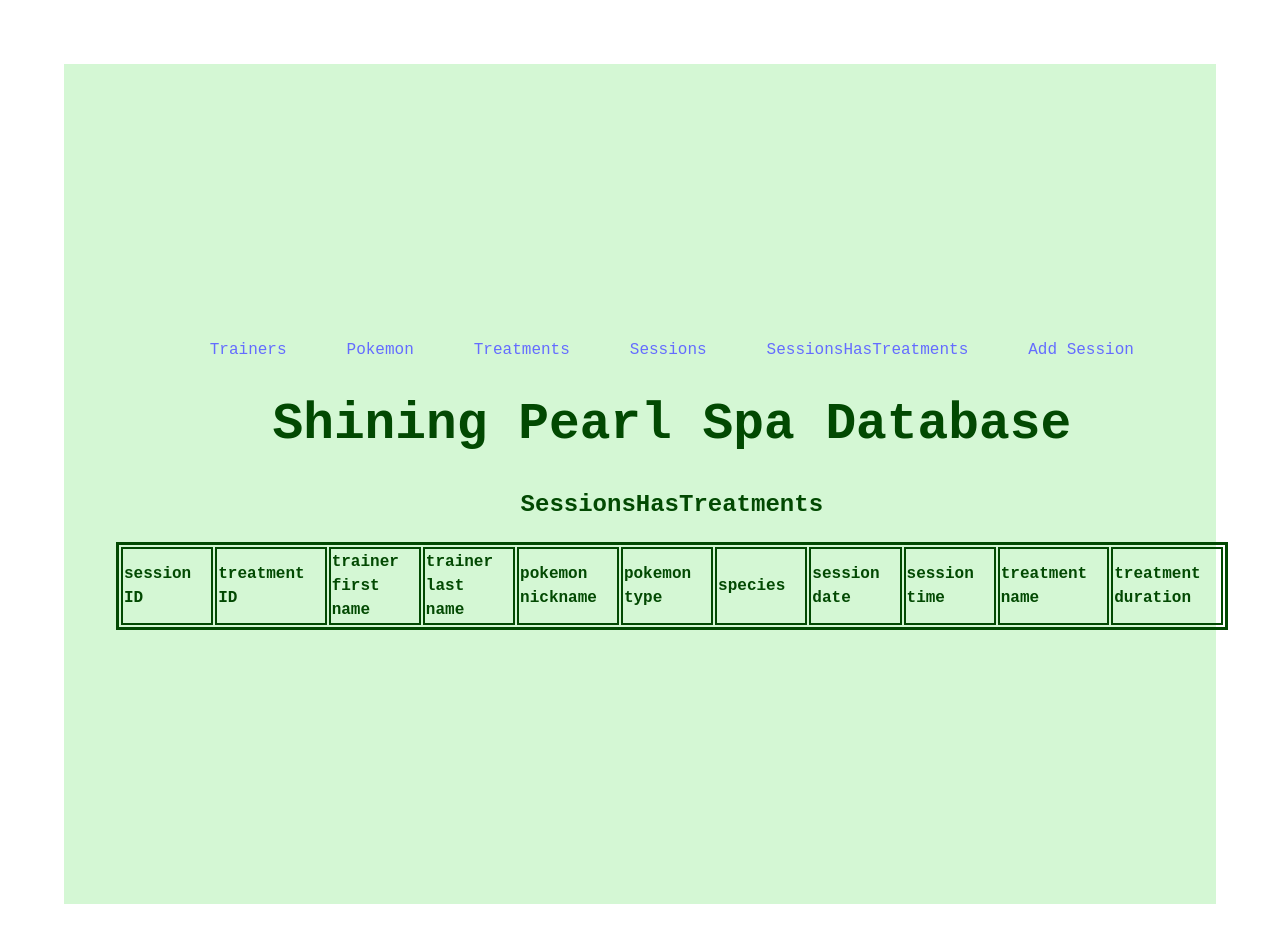
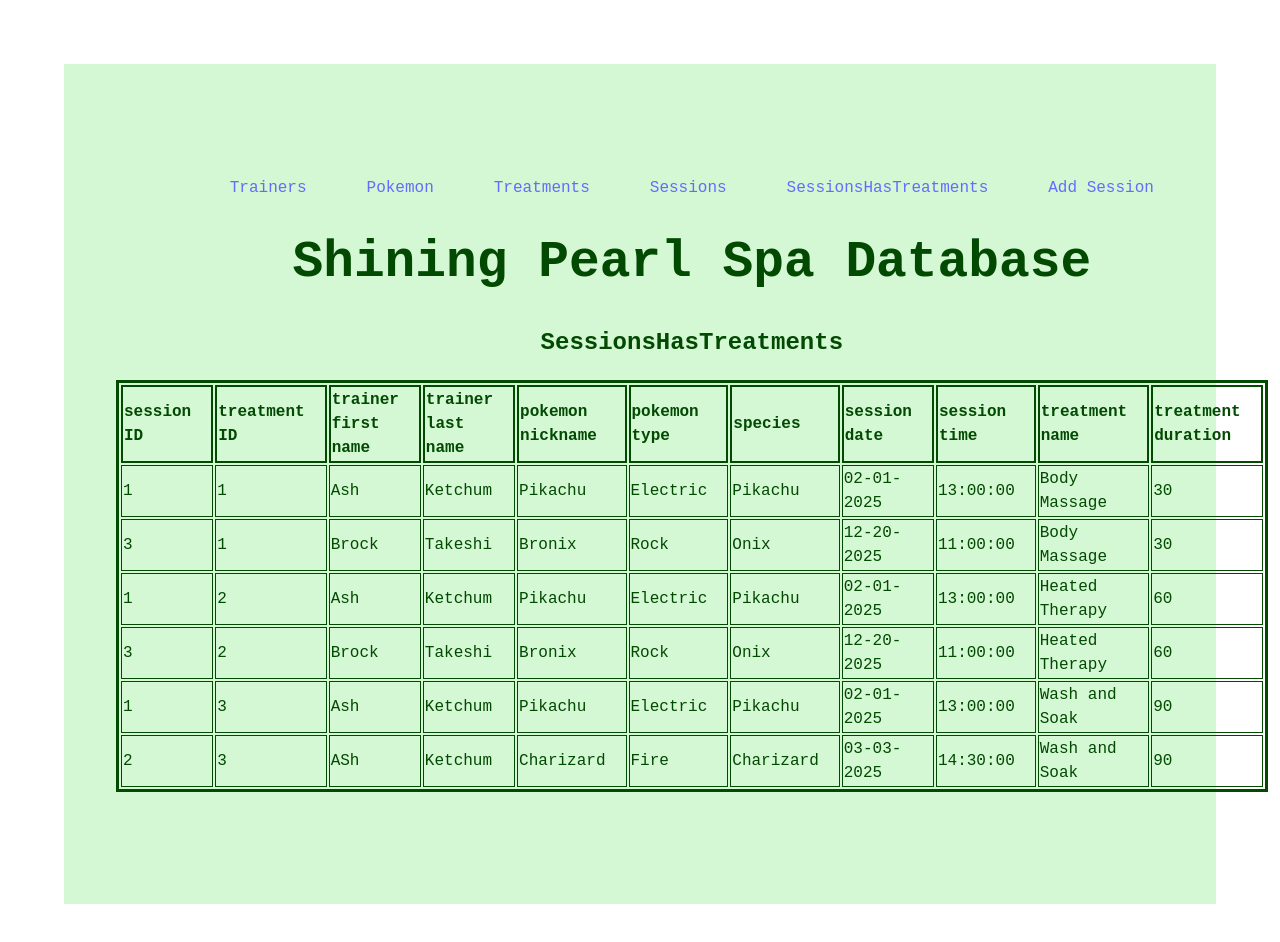
Before and after one commit to htsiang/cs340_project, a React (Vite) app in the folder 340_proj_app/: page /sessionshastreatments in a window 1280 px wide. Shown: the top 942 px of the page. Built offline with nearby package versions, Linux system fonts and the light colour scheme.

Commit message:
Added hard-coded sample data.

```diff
--- a/340_proj_app/src/components/PokemonTable.jsx
+++ b/340_proj_app/src/components/PokemonTable.jsx
@@ -3,6 +3,40 @@ import '../App.css';
 import PokemonTableRow from './PokemonTableRow';
 
 function PokemonTable({ pokemon }){
+    pokemon = [{
+        pokemonId: 1,
+        nickname: "Pikachu",
+        firstName: "Ash",
+        lastName: "Ketchum",
+        pokemonType: "Electric",
+        species: "Pikachu",
+        notes: "Minimize cheek contact during face massage."
+    },{
+        pokemonId: 2,
+        nickname: "Charizard",
+        firstName: "Ash",
+        lastName: "Ketchum",
+        pokemonType: "Fire",
+        species: "Charizard",
+        notes: "Does not like having tail touched."
+    },{
+        pokemonId: 3,
+        nickname: "Psyduck",
+        firstName: "Misty",
+        lastName: "Kasumi",
+        pokemonType: "Water",
+        species: "Psyduck",
+        notes: "Prone to anxiety."
+    },{
+        pokemonId: 4,
+        nickname: "Bronix",
+        firstName: "Brock",
+        lastName: "Takeshi",
+        pokemonType: "Rock",
+        species: "Onix",
+        notes: null
+    }]
+
     return (
         <table className='table'>
             <caption></caption>
--- a/340_proj_app/src/components/SessionsHasTreatmentsTable.jsx
+++ b/340_proj_app/src/components/SessionsHasTreatmentsTable.jsx
@@ -3,6 +3,80 @@ import '../App.css';
 import SessionsHasTreatmentsTableRow from './SessionsHasTreatmentsTableRow';
 
 function SessionsHasTreatmentsTable({ details }){
+    details = [{
+        sessionId: 1,
+        treatmentId: 1,
+        firstName: "Ash",
+        lastName: "Ketchum",
+        nickname: "Pikachu",
+        pokemonType: "Electric",
+        species: "Pikachu",
+        dateCol: "02-01-2025",
+        timeCol: "13:00:00",
+        treatmentName: "Body Massage",
+        treatmentDuration: 30
+    },{
+        sessionId: 3,
+        treatmentId: 1,
+        firstName: "Brock",
+        lastName: "Takeshi",
+        nickname: "Bronix",
+        pokemonType: "Rock",
+        species: "Onix",
+        dateCol: "12-20-2025",
+        timeCol: "11:00:00",
+        treatmentName: "Body Massage",
+        treatmentDuration: 30
+    },{
+        sessionId: 1,
+        treatmentId: 2,
+        firstName: "Ash",
+        lastName: "Ketchum",
+        nickname: "Pikachu",
+        pokemonType: "Electric",
+        species: "Pikachu",
+        dateCol: "02-01-2025",
+        timeCol: "13:00:00",
+        treatmentName: "Heated Therapy",
+        treatmentDuration: 60
+    },{
+        sessionId: 3,
+        treatmentId: 2,
+        firstName: "Brock",
+        lastName: "Takeshi",
+        nickname: "Bronix",
+        pokemonType: "Rock",
+        species: "Onix",
+        dateCol: "12-20-2025",
+        timeCol: "11:00:00",
+        treatmentName: "Heated Therapy",
+        treatmentDuration: 60
+    },{
+        sessionId: 1,
+        treatmentId: 3,
+        firstName: "Ash",
+        lastName: "Ketchum",
+        nickname: "Pikachu",
+        pokemonType: "Electric",
+        species: "Pikachu",
+        dateCol: "02-01-2025",
+        timeCol: "13:00:00",
+        treatmentName: "Wash and Soak",
+        treatmentDuration: 90
+    },{
+        sessionId: 2,
+        treatmentId: 3,
+        firstName: "ASh",
+        lastName: "Ketchum",
+        nickname: "Charizard",
+        pokemonType: "Fire",
+        species: "Charizard",
+        dateCol: "03-03-2025",
+        timeCol: "14:30:00",
+        treatmentName: "Wash and Soak",
+        treatmentDuration: 90
+    }]
+
     return (
         <table className='table'>
             <caption></caption>
--- a/340_proj_app/src/components/SessionsTable.jsx
+++ b/340_proj_app/src/components/SessionsTable.jsx
@@ -4,6 +4,38 @@ import { VscEdit, VscTrash } from "react-icons/vsc";
 import SessionsTableRow from './SessionsTableRow';
 
 function SessionsTable({ sessions }){
+    sessions = [{
+        sessionId: 1,
+        nickname: "Pikachu",
+        firstName: "Ash",
+        lastName: "Ketchum",
+        pokemonType: "Electric",
+        species: "Pikachu",
+        dateCol: "02-01-2025",
+        timeCol: "13:00:00",
+        cost: 55.00
+    },{
+        sessionId: 2,
+        nickname: "Charizard",
+        firstName: "ASh",
+        lastName: "Ketchum",
+        pokemonType: "Fire",
+        species: "Charizard",
+        dateCol: "03-03-2025",
+        timeCol: "14:30:00",
+        cost: 55.00
+    },{
+        sessionId: 3,
+        nickname: "Bronix",
+        firstName: "Brock",
+        lastName: "Takeshi",
+        pokemonType: "Rock",
+        species: "Onix",
+        dateCol: "12-20-2025",
+        timeCol: "11:00:00",
+        cost: 40.00
+    }]
+
     return (
         <table className='table'>
             <caption></caption>
--- a/340_proj_app/src/components/SessionsTableRow.jsx
+++ b/340_proj_app/src/components/SessionsTableRow.jsx
@@ -1,18 +1,20 @@
 import React from 'react';
 import '../App.css';
+import { VscEdit, VscTrash } from "react-icons/vsc";
 
-function SessionsTableRow({ sessions }){
+function SessionsTableRow({ session }){
     return (
         <tr>
-            <td className='columns'>{sessions.sessionId}</td>
-            <td className='columns'>{sessions.nickname}</td>
-            <td className='columns'>{sessions.firstName}</td>
-            <td className='columns'>{sessions.lastName}</td>
-            <td className='columns'>{sessions.pokemonType}</td>
-            <td className='columns'>{sessions.species}</td>
-            <td className='columns'>{sessions.dateCol}</td>
-            <td className='columns'>{sessions.timeCol}</td>
-            <td className='columns'>{sessions.cost}</td>
+            <td className='columns'>{session.sessionId}</td>
+            <td className='columns'>{session.nickname}</td>
+            <td className='columns'>{session.firstName}</td>
+            <td className='columns'>{session.lastName}</td>
+            <td className='columns'>{session.pokemonType}</td>
+            <td className='columns'>{session.species}</td>
+            <td className='columns'>{session.dateCol}</td>
+            <td className='columns'>{session.timeCol}</td>
+            <td className='columns'>{session.cost}</td>
+            <td className='columns'><VscEdit /><VscTrash /></td>
         </tr>
     )
 }
--- a/340_proj_app/src/components/TrainersTable.jsx
+++ b/340_proj_app/src/components/TrainersTable.jsx
@@ -3,6 +3,29 @@ import '../App.css';
 import TrainersTableRow from './TrainersTableRow';
 
 function TrainersTable({ trainers }){
+    trainers =[{
+        trainerId: 1,
+        firstName: "Ash",
+        lastName: "Ketchum",
+        email: "aketchum@pkmail.com",
+        phone: "888-549-8330",
+        notes: "Misty Kasumi sometimes brings in his Pokemon."
+    },{
+        trainerId: 2,
+        firstName: "Misty",
+        lastName: "Kasumi",
+        email: "mkasumi@pkmail.com",
+        phone: "505-224-5493",
+        notes: "Water-type gym leader."
+    },{
+        trainerId: 3,
+        firstName: "Brock",
+        lastName: "Takeshi",
+        email: "btakeshi@pkmail.com",
+        phone: "505-980-7748",
+        notes: "Rock-type gym leader."
+    }]
+
     return (
         <table className='table'>
             <caption></caption>
--- a/340_proj_app/src/components/TreatmentsTable.jsx
+++ b/340_proj_app/src/components/TreatmentsTable.jsx
@@ -3,6 +3,28 @@ import '../App.css';
 import TreatmentsTableRow from './TreatmentsTableRow';
 
 function TreatmentsTable({ treatments }){
+    treatments = [{
+        treatmentId: 1,
+        name: "Body Massage",
+        duration: 30,
+        cost: 15.00,
+        description: "Swedish massage techniques are applied to the surface/skin of your Pokemon. Pressure is applied to encourage relaxation. Must be a species-applicable Pokemon."
+    },
+    {
+        treatmentId: 2,
+        name: "Heated Therapy",
+        duration: 60,
+        cost: 25.00,
+        description: "Warm towels are applied to the body of your Pokemon. If applicable, a paste that heats up on the skin is also included that soothes and rejuvenates sore muscles."
+    },
+    {
+        treatmentId: 3,
+        name: "Wash and Soak",
+        duration: 90,
+        cost: 45.00,
+        description: "Species-appropriate soaps are used to wash dirt and grime away. Pokemon are offered hot springs or species-appropriate baths with salts to soak in for the remainder of their time."
+    }]
+
     return (
         <table className='table'>
             <caption></caption>
```
